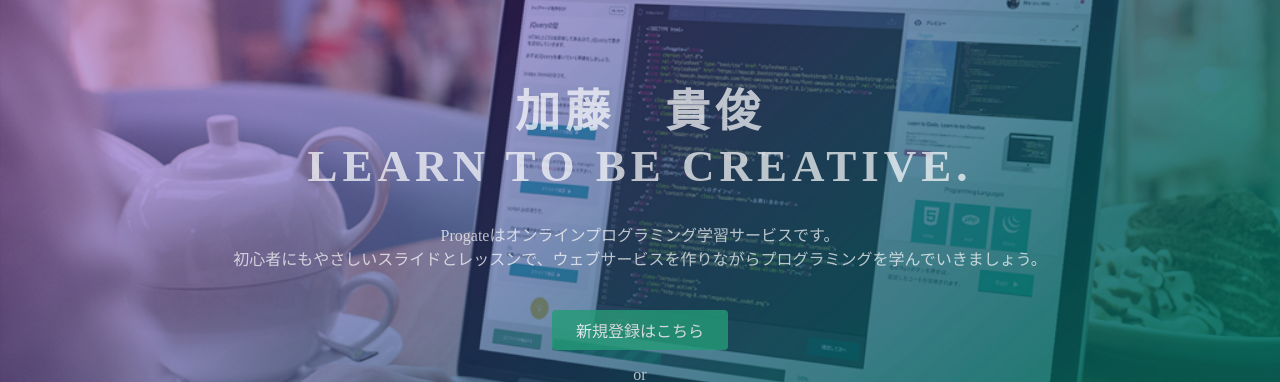
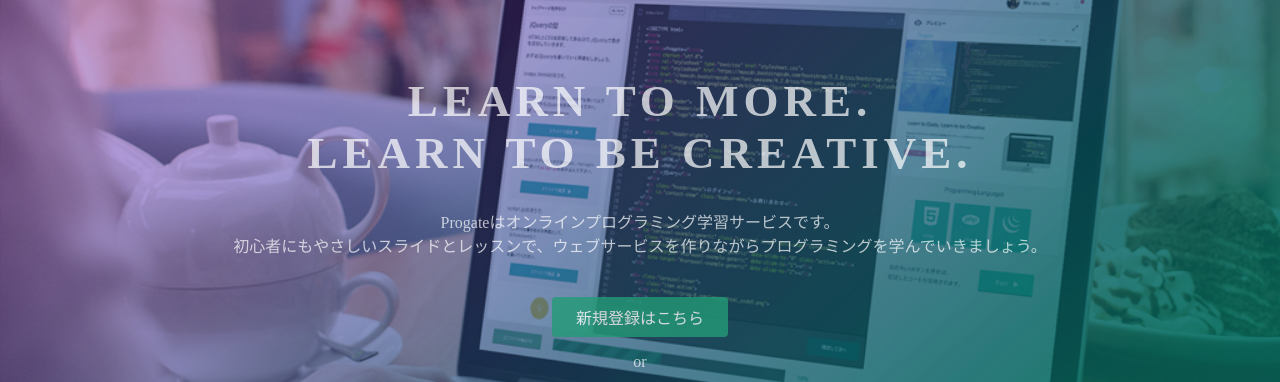
Before and after one commit to TakatoshiKato/taka.github.io, a plain HTML site: page index.html in a window 1280 px wide. Shown: the part 135-517 px from the top of the page. Drawn offline with Linux system fonts and the light colour scheme.

Commit message:
Update index.html

```diff
--- a/index.html
+++ b/index.html
@@ -23,7 +23,7 @@
   </header>
   <div class="top-wrapper">
     <div class="container">
-      <h1>加藤　貴俊<br>LEARN TO BE CREATIVE.</h1>
+      <h1>LEARN TO MORE.<br>LEARN TO BE CREATIVE.</h1>
       <p>Progateはオンラインプログラミング学習サービスです。<br>初心者にもやさしいスライドとレッスンで、ウェブサービスを作りながらプログラミングを学んでいきましょう。</p>
       <div class="btn-wrapper">
         <a href="#" class="btn signup">新規登録はこちら</a>
```
